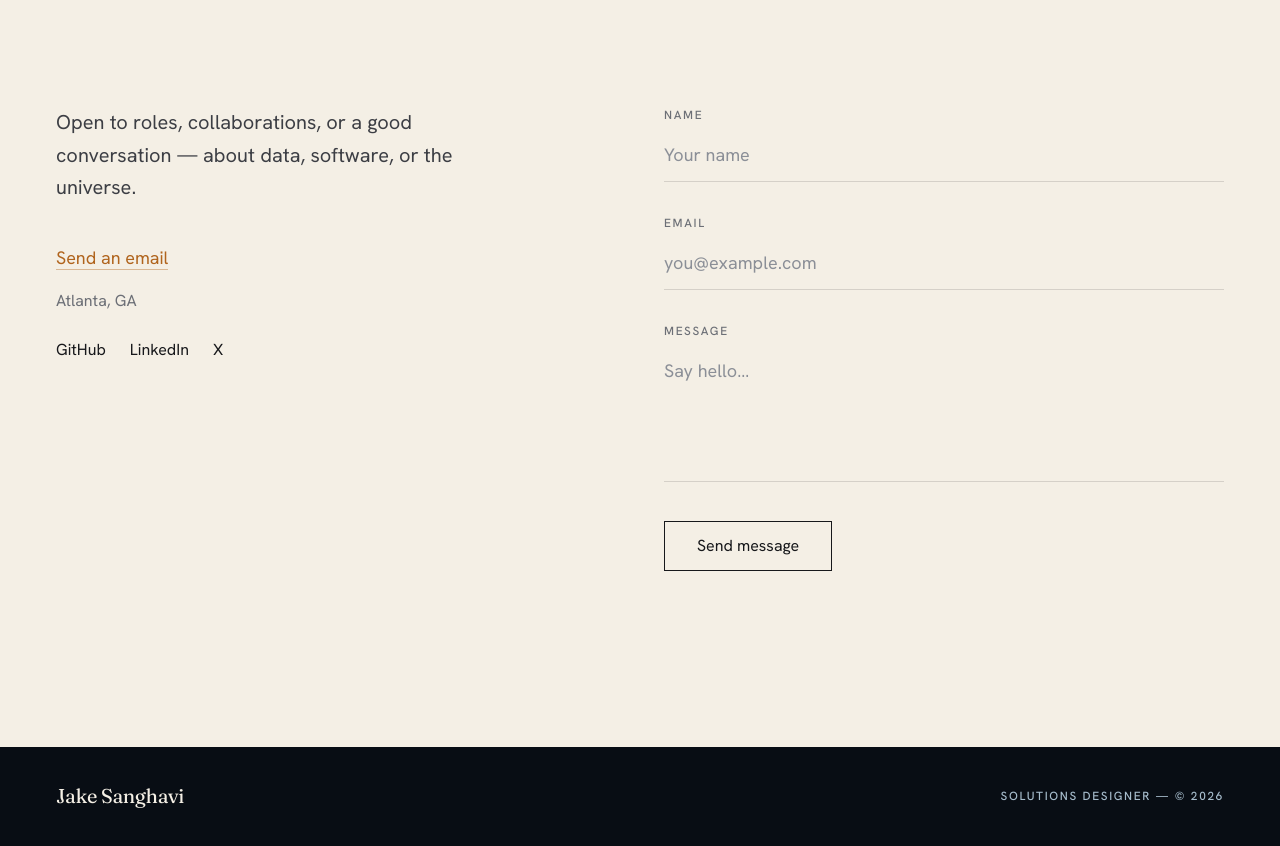
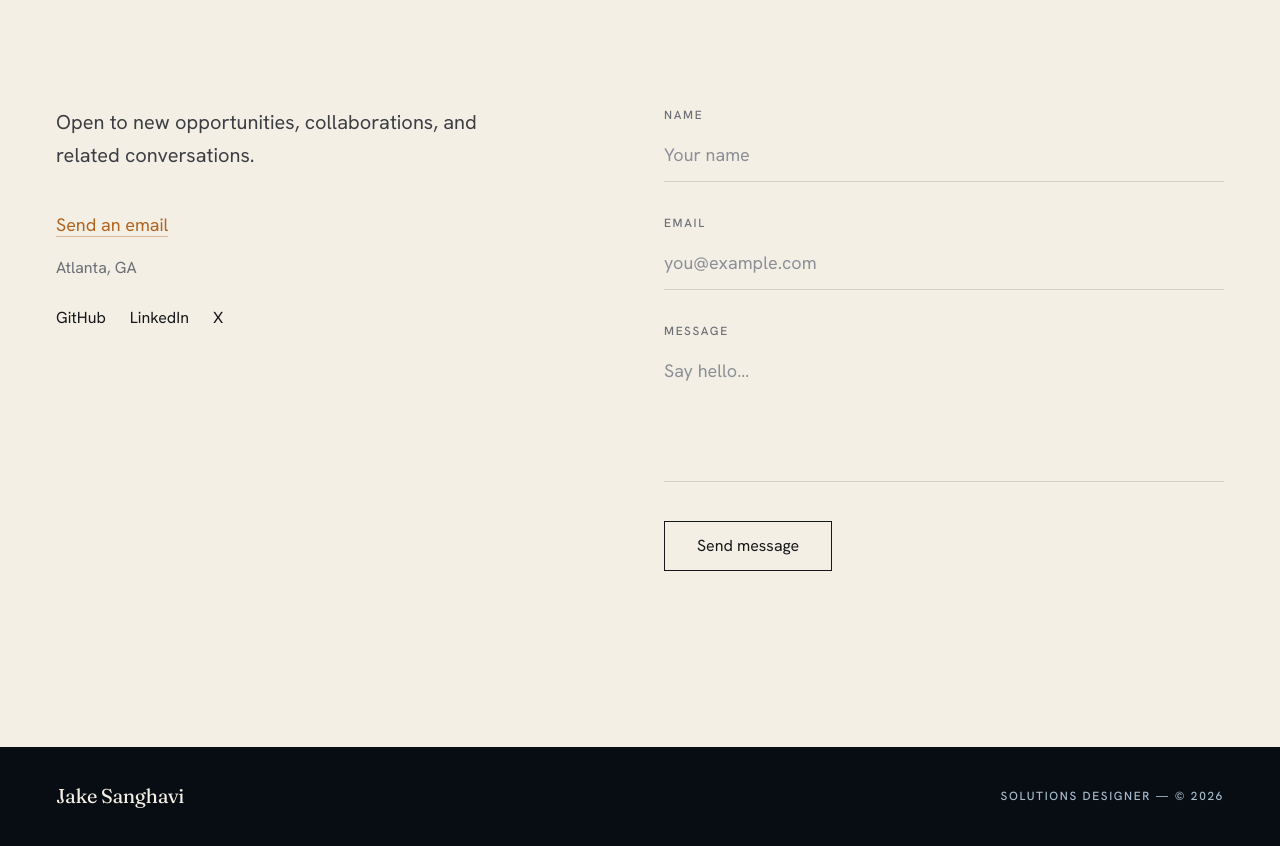
Before and after one commit to jakesanghavi/jakesanghavi.github.io, a React (Vite) app: page / in a window 1280 px wide. Shown: the part 4223-5069 px from the top of the page. Built offline with nearby package versions, Linux system fonts and the light colour scheme.

Commit message:
Another small change

```diff
--- a/src/components/sections/Contact.jsx
+++ b/src/components/sections/Contact.jsx
@@ -28,8 +28,7 @@ export default function Contact() {
           {/* invitation + details */}
           <Reveal className="md:col-span-5">
             <p className="text-xl leading-relaxed text-ink-soft max-w-[40ch]">
-              Open to roles, collaborations, or a good conversation — about data, software, or
-              the universe.
+              Open to new opportunities, collaborations, and related conversations.
             </p>
 
             <div className="mt-10 space-y-4">
```
